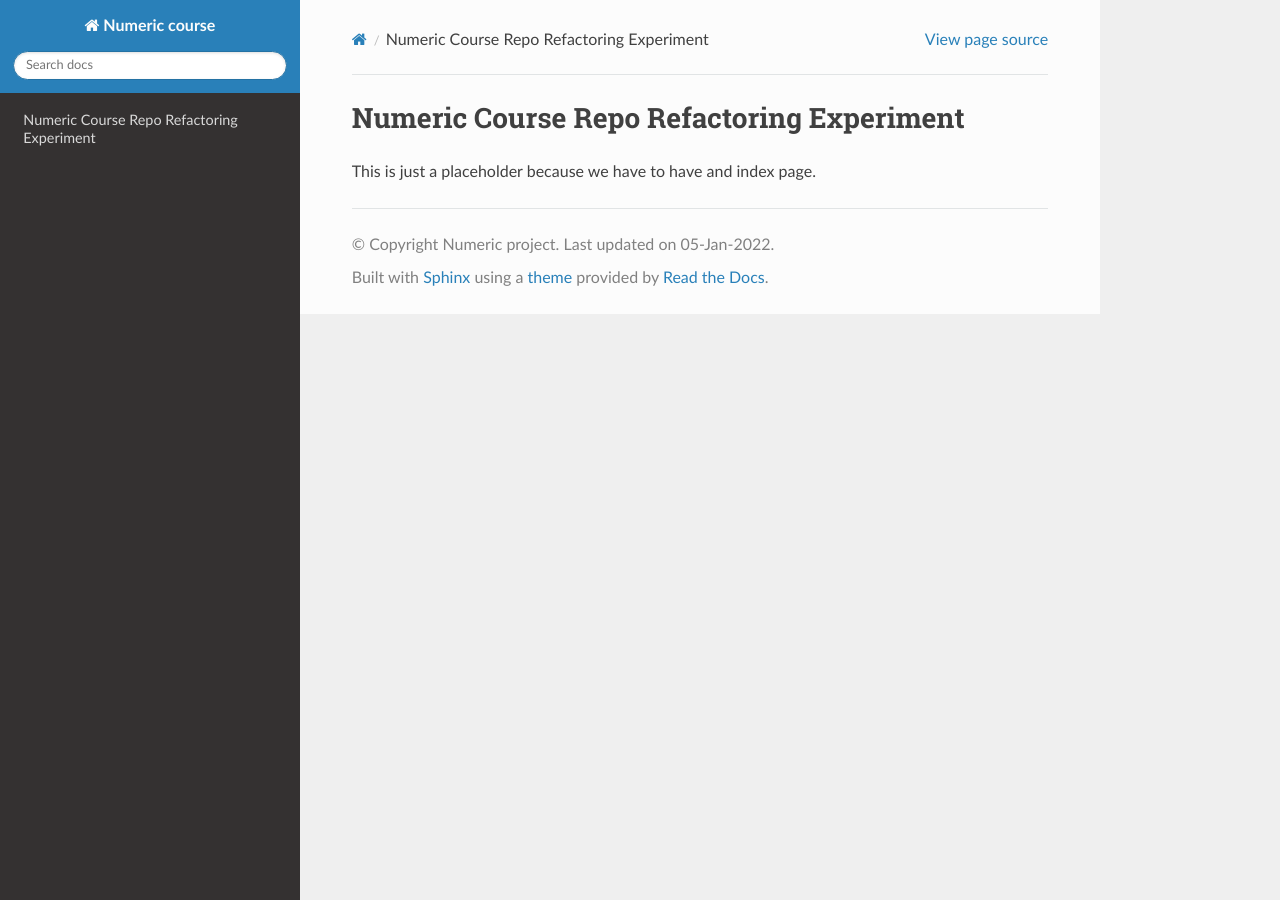
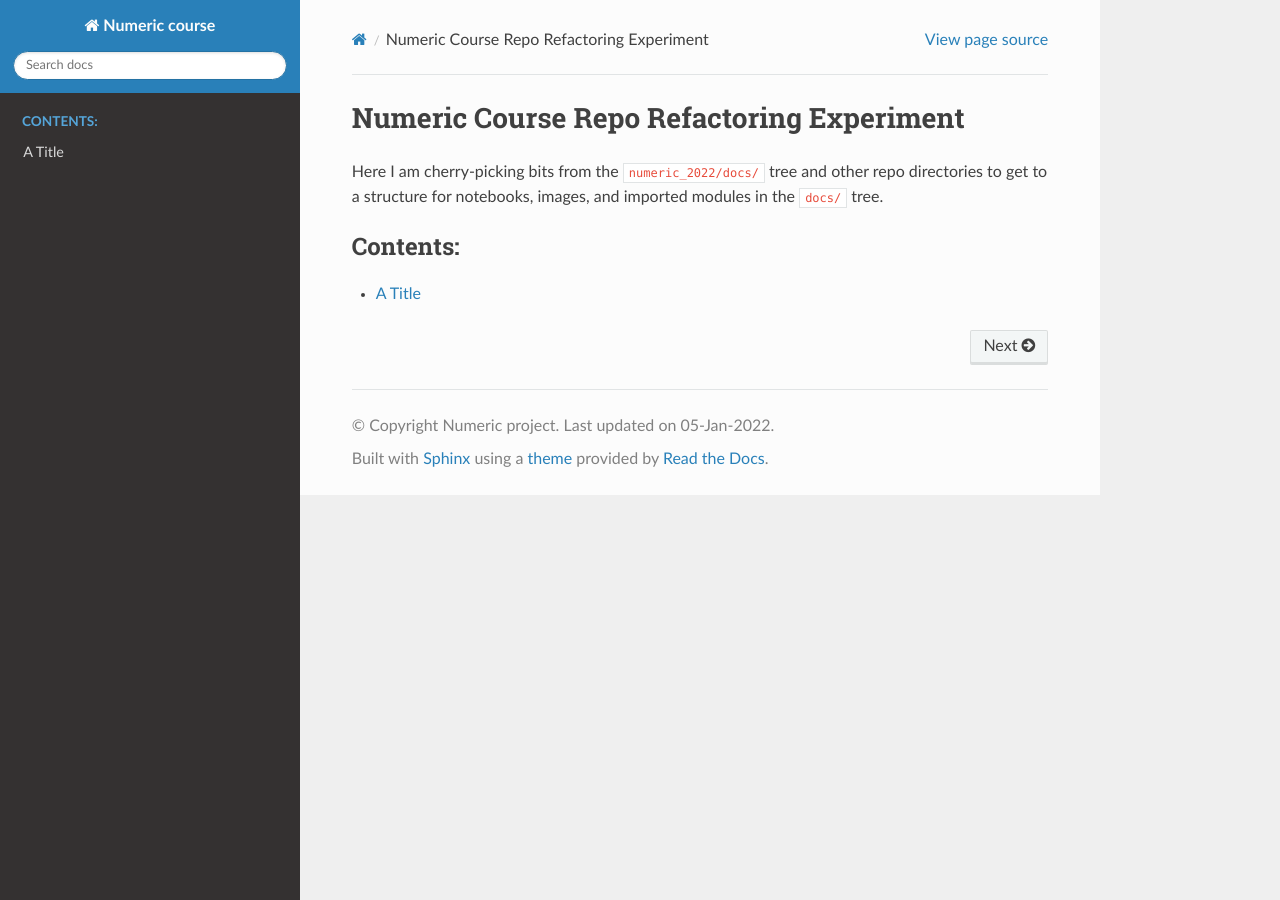
Before and after one commit to valenzuela12/numeric_2024, a Sphinx documentation site: the page built from docs/index.rst, in a window 1280 px wide. Built offline with Sphinx 7.4.7 and the Read the Docs theme 2.0.0, drawn with Linux system fonts in a browser that asks for light colours.

Commit message:
Confirm nbsphinx works w/ trivial notebook

```diff
--- a/docs/index.rst
+++ b/docs/index.rst
@@ -1,4 +1,13 @@
 Numeric Course Repo Refactoring Experiment
 ==========================================
 
-This is just a placeholder because we have to have and index page.
+Here I am cherry-picking bits from the :file:`numeric_2022/docs/` tree and other repo directories
+to get to a structure for notebooks,
+images,
+and imported modules in the :file:`docs/` tree.
+
+
+.. toctree::
+   :caption: Contents:
+
+   foo.ipynb
```
Also changed, not shown: README.rst (+5 -2 lines), docs/foo.ipynb (added).
